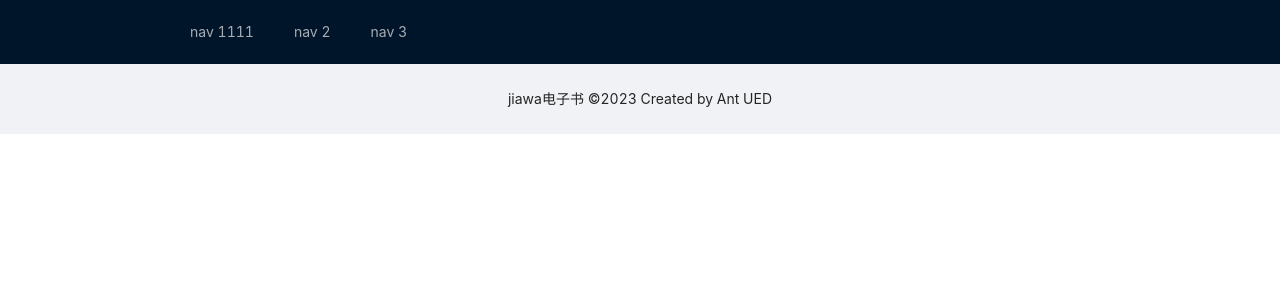
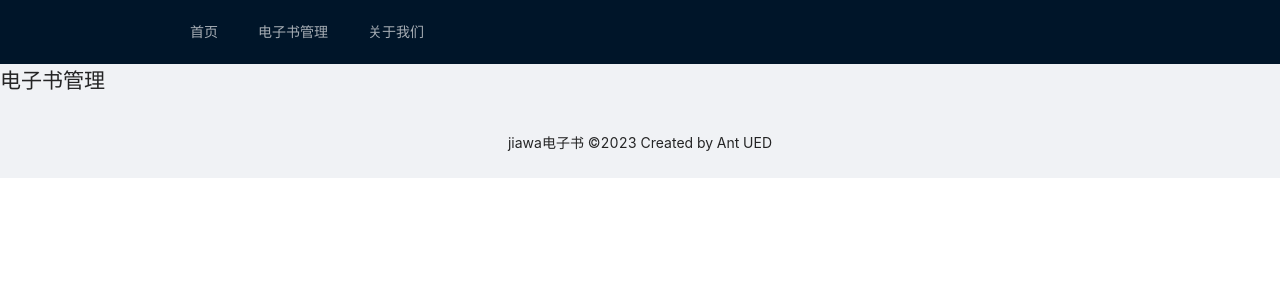
Before and after one commit to yanyusanqian/WikiDemo, a Vue app in the folder web/: page /admin/ebook in a window 1280 px wide. Shown: the top 300 px of the page. Built offline with nearby package versions, Linux system fonts and the light colour scheme; no server answers.

Commit message:
增加电子书管理页面；新页面的开发步骤：页面、路由、菜单

```diff
--- a/web/src/components/TheHeader.vue
+++ b/web/src/components/TheHeader.vue
@@ -6,9 +6,9 @@
                 mode="horizontal"
                 :style="{ lineHeight: '64px' }"
         >
-            <a-menu-item key="1">nav 1111</a-menu-item>
-            <a-menu-item key="2">nav 2</a-menu-item>
-            <a-menu-item key="3">nav 3</a-menu-item>
+            <a-menu-item key="/"><router-link to="/">首页</router-link></a-menu-item>
+            <a-menu-item key="/admin/ebook"><router-link to="/admin/ebook">电子书管理</router-link></a-menu-item>
+            <a-menu-item key="/about"><router-link to="/about">关于我们</router-link></a-menu-item>
         </a-menu>
     </a-layout-header>
 </template>
--- a/web/src/router/index.ts
+++ b/web/src/router/index.ts
@@ -1,5 +1,7 @@
 import { createRouter, createWebHistory, RouteRecordRaw } from 'vue-router'
-import Home from '../views/Home.vue'
+import Home from '../views/home.vue'
+import About from '../views/about.vue'
+import AdminEbook from '../views/admin/admin-ebook.vue'
 
 const routes: Array<RouteRecordRaw> = [
   {
@@ -10,11 +12,17 @@
   {
     path: '/about',
     name: 'About',
+    component: About,
     // route level code-splitting
     // this generates a separate chunk (about.[hash].js) for this route
     // which is lazy-loaded when the route is visited.
-    component: () => import(/* webpackChunkName: "about" */ '../views/About.vue')
-  }
+    // component: () => import(/* webpackChunkName: "about" */ '../views/about.vue')
+  },
+  {
+    path: '/admin/ebook',
+    name: 'AdminEbook',
+    component: AdminEbook
+  },
 ]
 
 const router = createRouter({
--- /dev/null
+++ b/web/src/views/about.vue
@@ -0,0 +1,5 @@
+<template>
+  <div class="about">
+    <h1>关于我们</h1>
+  </div>
+</template>
--- a/web/src/views/About.vue
+++ b/web/src/views/admin/admin-ebook.vue
@@ -1,5 +1,5 @@
 <template>
   <div class="about">
-    <h1>This is an about page</h1>
+    <h1>电子书管理</h1>
   </div>
 </template>
```
Also changed, not shown: web/src/views/home.vue (renamed from web/src/views/Home.vue).
